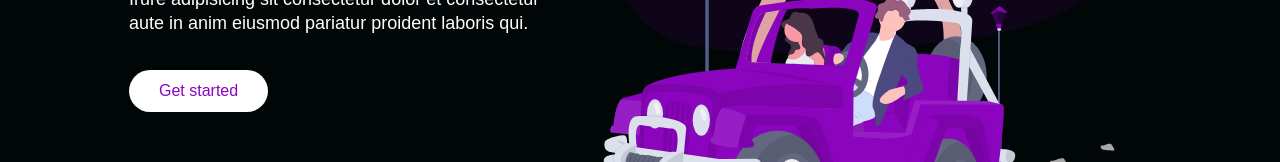
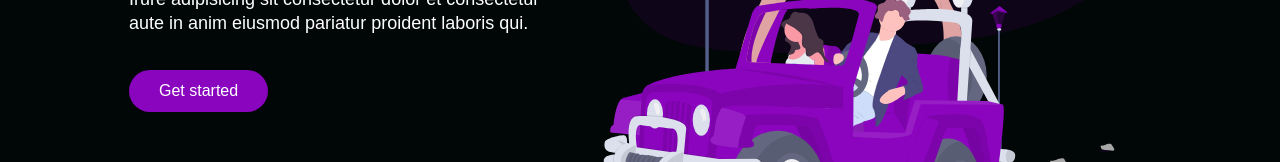
Before and after one commit to DiegoCapella/dolla, a React (Create React App) app: page / in a window 1280 px wide. Shown: the part 1264-1426 px from the top of the page. Built offline with nearby package versions, Linux system fonts and the light colour scheme.

Commit message:
Update props of Button

```diff
--- a/src/components/Info/index.js
+++ b/src/components/Info/index.js
@@ -16,7 +16,9 @@ const Info = () => {
     description,
     buttonLabel,
     img,
-    alt
+    alt,
+    dark,
+    primary
   } = homeObjOne;
   return (
     <>
@@ -29,7 +31,16 @@ const Info = () => {
                 <S.Heading lightText={lightText}>{headline}</S.Heading>
                 <S.Subtitle darkText={darkText}>{description}</S.Subtitle>
                 <S.BtnWrap>
-                  <B.Button to="/home">{buttonLabel}</B.Button>
+                  <B.Button
+                    to="/home"
+                    smooth={true}
+                    duration={500}
+                    spy={true}
+                    exact='true'
+                    offset={-80}
+                    primary={primary ? 1 : 0}
+                    dark={dark ? 1 : 0}
+                  >{buttonLabel}</B.Button>
                 </S.BtnWrap>
               </S.TextWrapper>
             </S.Column1>
```
